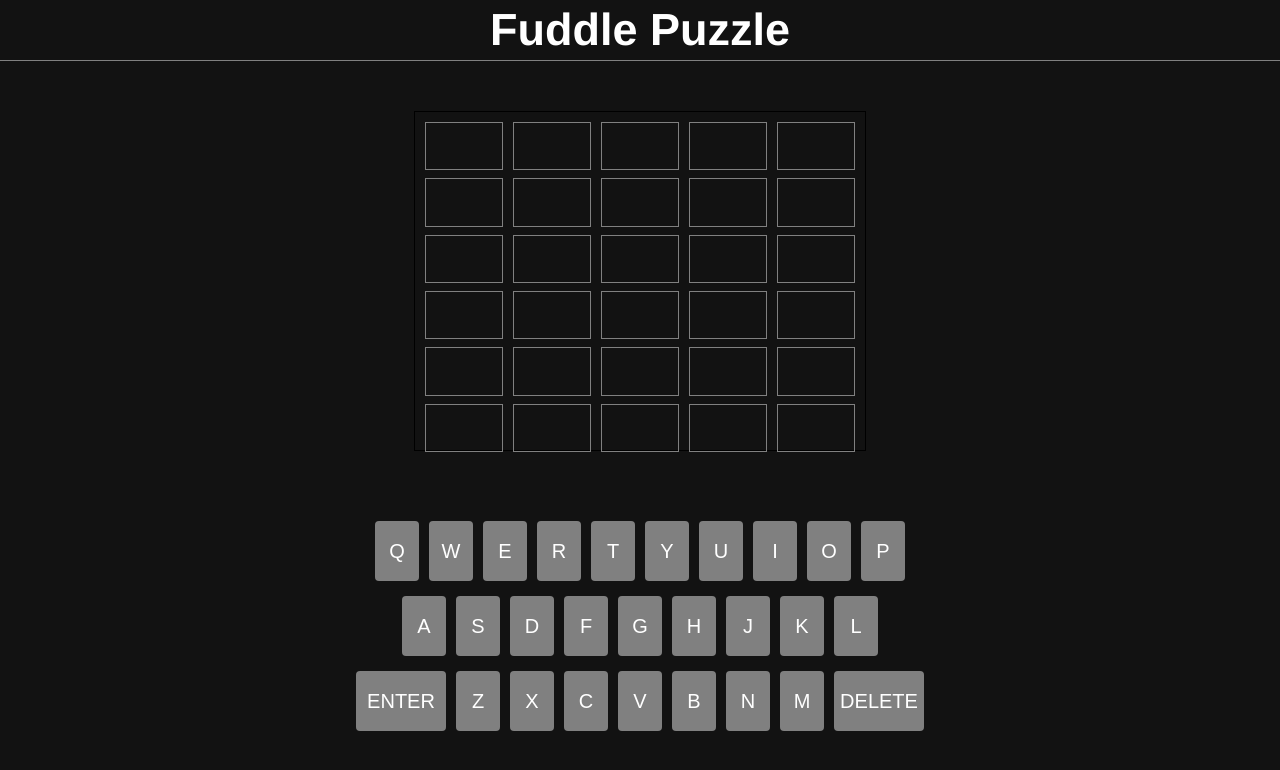
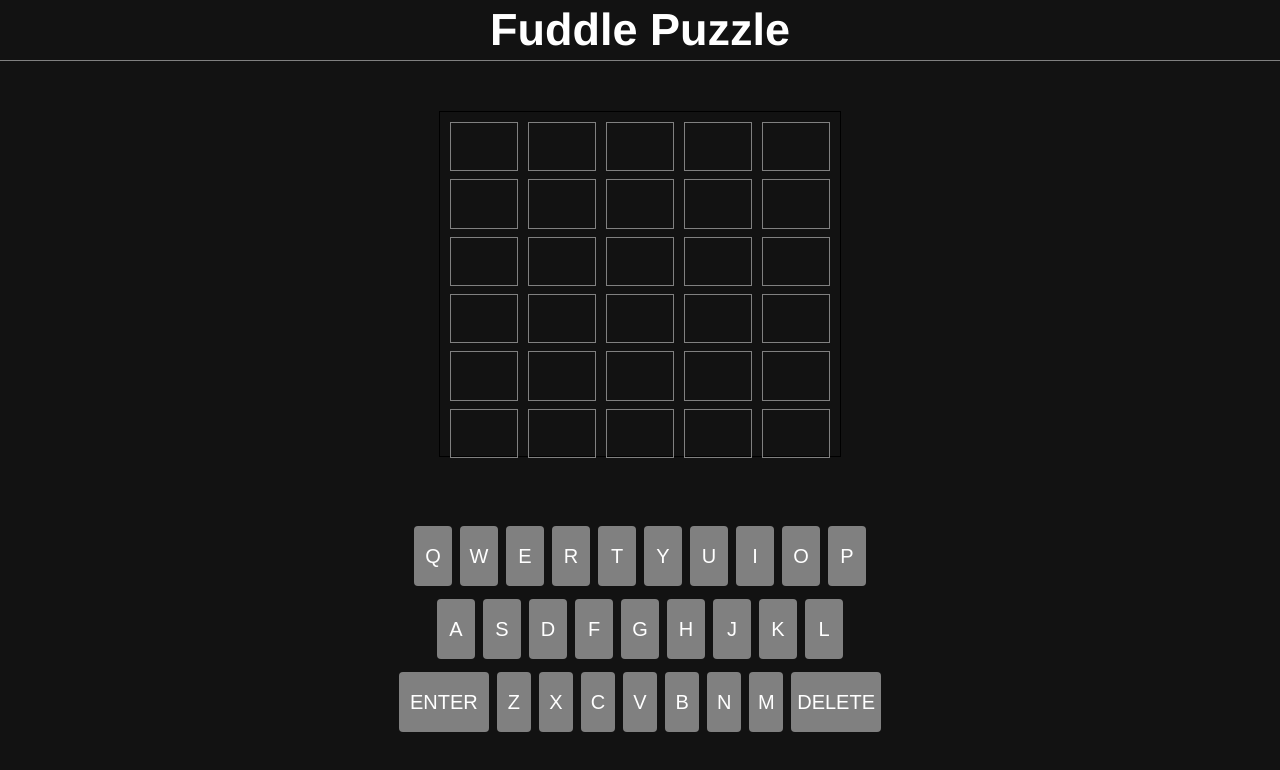
Before and after one commit to kend0g187/fuddle-puzzle, a React (Vite) app: page / in a window 1280 px wide. Shown: the top 770 px of the page. Built offline with nearby package versions, Linux system fonts and the light colour scheme.

Commit message:
even smaller keyboard

```diff
--- a/src/App.css
+++ b/src/App.css
@@ -38,7 +38,7 @@ nav h1 {
 }
 
 .board {
-  width: 450px;
+  width: 400px;/* 450px; */
   height: 550px;
   border: 1px solid black;
   display: flex;
@@ -86,7 +86,7 @@ nav h1 {
 }
 
 .keyboard {
-  width: 600px;/* 700px; */
+  width: 500px;/* 700px; */
   height: 250px;/* 300px; */
   margin-top: 60px;
 }
@@ -117,9 +117,9 @@ nav h1 {
 }
 
 .key {
-  width: 44px;/* 50px; */
+  width: 38px;/* 50px; */
   height: 60px;/* 70px */;
-  margin: 5px;
+  margin: 4px;/* 5px; */
   border-radius: 4px;
   display: grid;
   place-items: center;
@@ -131,7 +131,7 @@ nav h1 {
 }
 
 #big {
-  width: 90px;/* 100px; */
+  width: 100px;/* 100px; */
 }
 
 #disabled {
```
